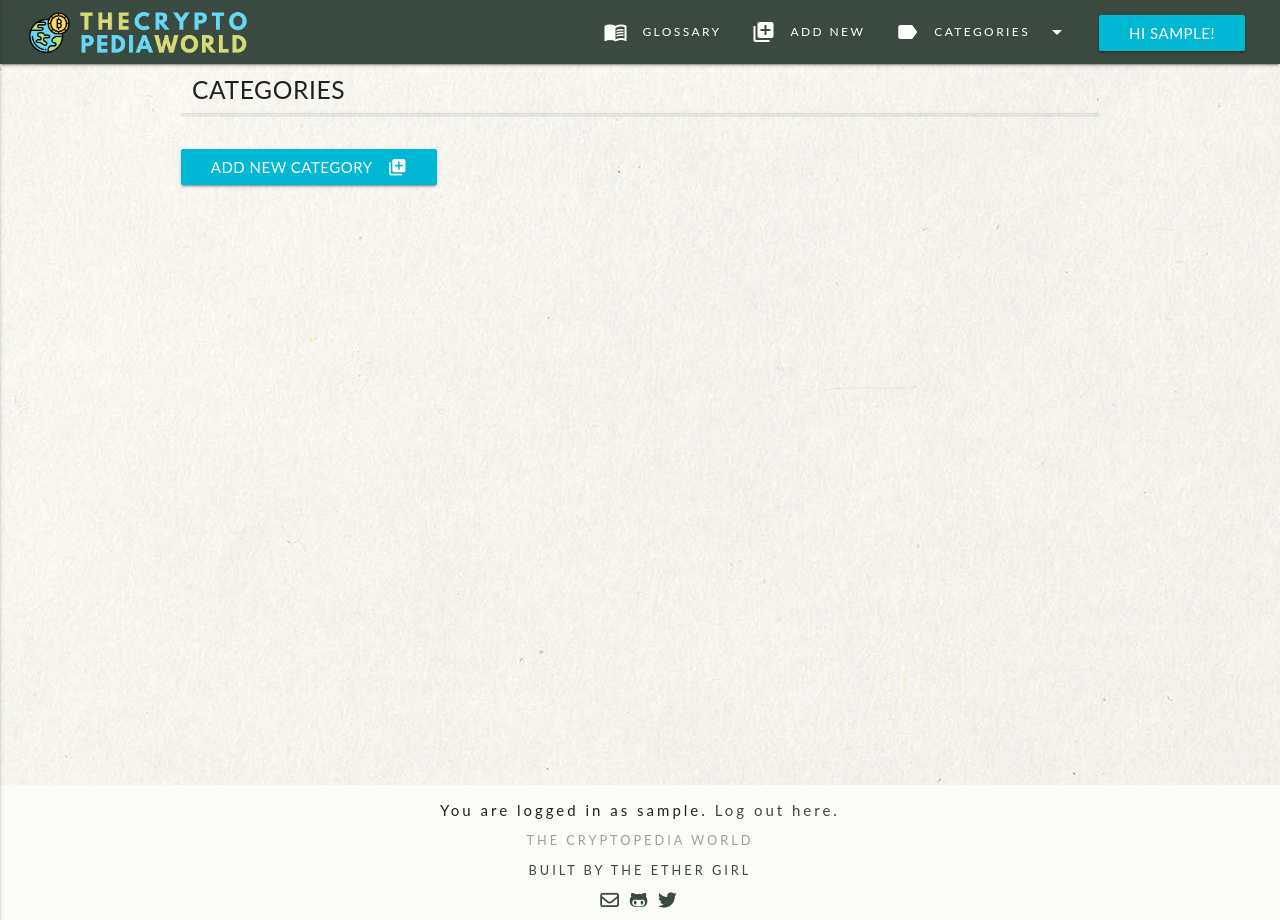
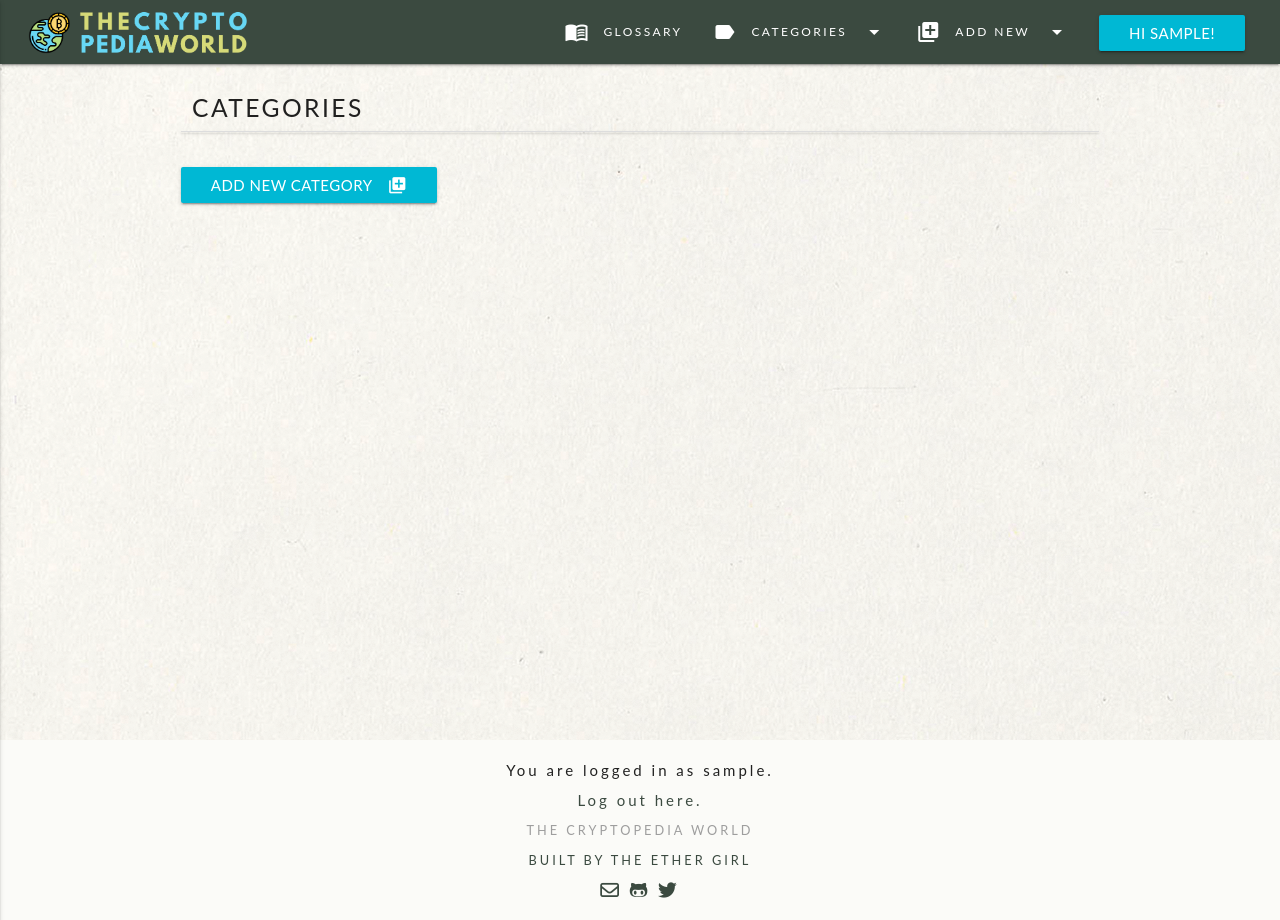
Before and after one commit to kescardoso/cryptopedia, a Flask app: page /get_categories in a window 1280 px wide. Run offline with Flask 2, Linux system fonts and the light colour scheme; the visitor is signed in with stand-in values (Sample User, id 1); data that the repository does not hold is empty; some libraries are stand-ins or nearby versions.

Commit message:
Fix links on nav and templates

```diff
--- a/app.py
+++ b/app.py
@@ -121,7 +121,7 @@ def delete_category(category_id):
 def filter_terms(category):
     """ Query Terms by Category """
     return render_template('filterterms.html', category=category,
-                            terms=mongo.db.terms.find({'category_name' : category}))
+                            terms=mongo.db.terms.find({'category_name' : category}).sort('term_name'))
 
 
 ### USER FORMS ROUTES
@@ -174,7 +174,7 @@ def login():
     return render_template('login.html')
 
 
-# Logout Form
+# Logout
 @app.route('/logout')
 def logout():
     session.pop('user_name')
--- a/static/css/style.css
+++ b/static/css/style.css
@@ -6,6 +6,12 @@ html {
 
 h1, h2, h3, h4, h5, h6 {
     text-transform: uppercase !important;
+    letter-spacing: 0.1em;
+}
+
+/* Container */
+.template-container {
+    margin-top: 30px;
 }
 
 /* Body and Footer */
@@ -27,7 +33,7 @@ footer{
     letter-spacing: 0.2em;
     line-height: 2em;
     background-color: #fbfbf8 !important;
-    padding: 10px 5px 5px 5px;
+    padding: 15px 5px 15px 5px;
 }
 
 .foot-creds,
@@ -78,11 +84,7 @@ color: #3b4a40 !important;
     right: 20%;
 }
 
-/* About Card */
-.card.horizontal {
-    margin-top: 20px;
-}
-
+/* Intro Card */
 .card {
     background: url('/static/images/paper02.png');
 }
--- a/templates/addcategory.html
+++ b/templates/addcategory.html
@@ -1,7 +1,7 @@
 {% extends 'base.html' %}
 {% block content %}
 
-<h5>Add New Term</h5>
+<h5>Add New Category</h5>
 <div class="row">
 
     <!-- Start form: add category -->
--- a/templates/base.html
+++ b/templates/base.html
@@ -41,14 +41,7 @@
                             Glossary
                         </a>
                     </li>
-                    <li>
-                        <a class="nav-links" href="{{url_for('add_term')}}">
-                            <i class="material-icons left">library_add</i>
-                            Add New
-                        </a>
-                    </li>
-
-                    <!-- Dropdown Trigger -->
+                    <!-- Dropdown Trigger : Categories-->
                     <li>
                         <a class="dropdown-trigger dropdown-button nav-links"
                             href="#!" data-activates="dropdown1">
@@ -56,8 +49,7 @@
                             Categories<i class="material-icons right">arrow_drop_down</i>
                         </a>
                     </li>
-
-                    <!-- Dropdown Link Structure -->
+                    <!-- Dropdown Link Structure : Categories -->
                     <ul id="dropdown1" class="dropdown-content">
                         <li><a class="nav-drop cyan-text text-accent-4" href="{{url_for('get_categories')}}">See All Categories</a></li>
                         <li class="divider"></li>
@@ -65,6 +57,19 @@
                         <li><a class="nav-drop cyan-text text-accent-4" href="{{url_for('filter_terms', category='DeFi')}}">DeFi</a></li>
                         <li><a class="nav-drop cyan-text text-accent-4" href="{{url_for('filter_terms', category='Exchanges')}}">Exchanges</a></li>
                         <li><a class="nav-drop cyan-text text-accent-4" href="{{url_for('filter_terms', category='Blockchain')}}">Blockchain</a></li>
+                    </ul>
+                    <!-- Dropdown Trigger : Add New -->
+                    <li>
+                        <a class="dropdown-trigger dropdown-button nav-links"
+                            href="#!" data-activates="dropdown2">
+                            <i class="material-icons left">library_add</i>
+                            Add New<i class="material-icons right">arrow_drop_down</i>
+                        </a>
+                    </li>
+                    <!-- Dropdown Link Structure : Add New -->
+                    <ul id="dropdown2" class="dropdown-content">
+                        <li><a class="nav-drop cyan-text text-accent-4" href="{{url_for('add_term')}}">New Term</a></li>
+                        <li><a class="nav-drop cyan-text text-accent-4" href="{{url_for('add_category')}}">New Category</a></li>
                     </ul>
                     <li>
                         {% if session['user_name'] %}
@@ -97,15 +102,27 @@
                             Glossary
                         </a>
                     </li>
+                    <li><a href="{{url_for('get_categories')}}">
+                            <i class="material-icons left">label</i>
+                            All Categories
+                        </a>
+                    </li>
                     <li><a href="{{url_for('add_term')}}">
                             <i class="material-icons left">library_add</i>
-                            Add New
+                            New Term
                         </a>
                     </li>
-                    <li><a href="{{url_for('get_categories')}}">
-                            <i class="material-icons left">label</i>
-                            Categories
+                    <li><a href="{{url_for('add_category')}}">
+                            <i class="material-icons left">library_add</i>
+                            New Category
                         </a>
+                    </li>
+                    <li>{% if session['user_name'] %}
+                        <a href="{{ url_for('logout') }}">
+                            <i class="material-icons">vpn_key</i>
+                            Log Out
+                        </a>
+                        {% endif %}
                     </li>
                 </ul>
 
@@ -120,7 +137,7 @@
 
 
     <!-- Container starts here -->
-    <div class="container">
+    <div class="container template-container">
         <!-- Flash Message -->
         <!-- Code Credits: Corey Schafer Flask Tutorial https://www.youtube.com/playlist?list=PL-osiE80TeTs4UjLw5MM6OjgkjFeUxCYH -->
         {% with messages = get_flashed_messages(with_categories=true) %}
@@ -174,6 +191,7 @@
             <div class="footer-session">
                 {% if session['user_name'] %}
                     You are logged in as {{ session['user_name'] }}.
+                    </br>
                     <a href="{{ url_for('logout') }}">
                         Log out here.
                     </a>
@@ -183,7 +201,7 @@
                 The Cryptopedia World
             </div>
             <div class="ether-girl">
-                <a href="http://theethergirl.substack.com" target ='_blank' alt='Blog: The Ether Girl'>Built by The Ether Girl</a>
+                <a href="http://kescardoso.com" target ='_blank' alt='Blog: The Ether Girl'>Built by The Ether Girl</a>
             </div>
             <div class ="foot-links">
                 <a href="mailto:info@kescardoso.com" target ='_blank' alt='Contact'><i class="footer-links far fa-envelope"></i></a>
--- a/templates/categories.html
+++ b/templates/categories.html
@@ -13,7 +13,9 @@
                 <div class="collapsible-header">
                     <div class="cat-header">
                         <!-- Category header -->
-                        {{category.category_name}}
+                        {{category.category_name}} <!-- <a href="{{ url_for('filter_terms', category_name=category._name) }}" class="btn-flat">
+                                See All <i class="material-icons">launch</i>
+                            </a> --> <!-- Add Link to category query (same as category dropdown) -->
                     </div>
 
                     <div class="btns-glo">
--- a/templates/filterterms.html
+++ b/templates/filterterms.html
@@ -12,6 +12,10 @@
 
                 <!-- List of terms -->
                 <div class="collapsible-header">
+                    <div class="col s1">
+                        <!-- Expand button -->
+                        <i class="material-icons">expand_more</i>
+                    </div>
                     <div class="col s11">
                         <div class="term-header left">
                             <!-- Term Header -->
```
Also changed, not shown: templates/terms.html (+6 -6 lines).
